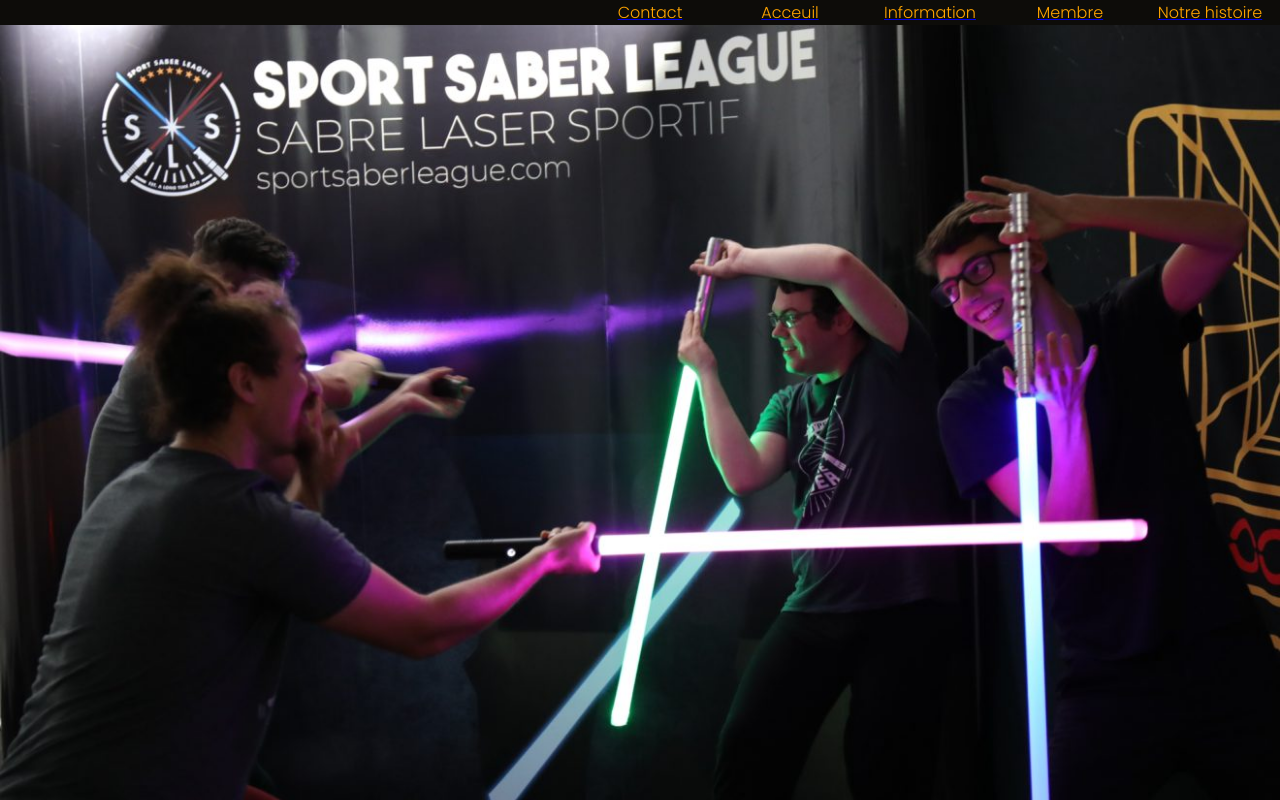
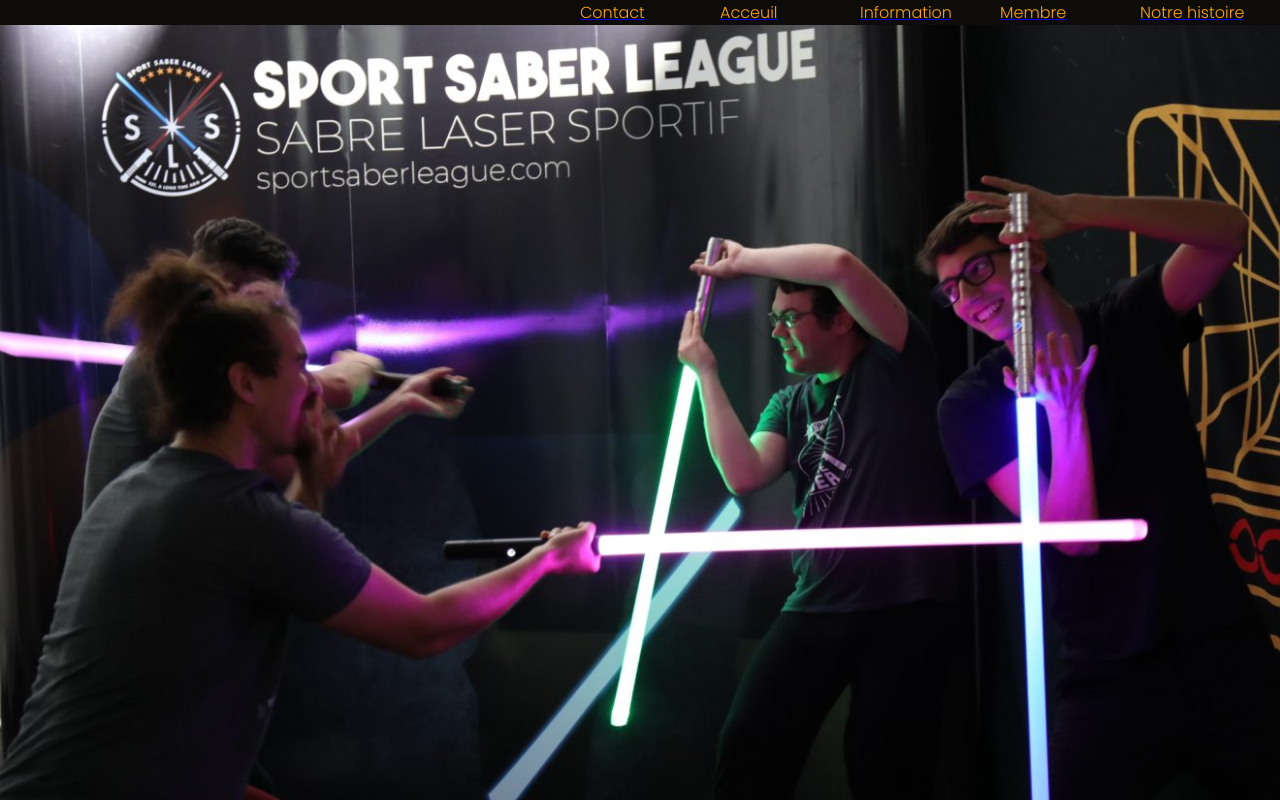
Before and after one commit to GitPatout/fightsaber, a React (Create React App) app: page / in a window 1280 px wide. Built offline with nearby package versions, Linux system fonts and the light colour scheme.

Commit message:
menu berger

```diff
--- a/package.json
+++ b/package.json
@@ -7,13 +7,17 @@
     "@testing-library/react": "^13.2.0",
     "@testing-library/user-event": "^13.5.0",
     "axios": "^0.27.2",
+    "convert-video": "^1.0.0",
+    "creditcards": "^4.2.0",
     "react": "^18.1.0",
     "react-burger-menu": "^3.0.8",
     "react-dom": "^18.1.0",
+    "react-final-form": "^6.5.9",
     "react-icons": "^4.3.1",
     "react-router": "^6.3.0",
     "react-router-dom": "^6.3.0",
     "react-scripts": "5.0.1",
+    "styled-components": "^5.3.5",
     "web-vitals": "^2.1.4"
   },
   "scripts": {
--- a/src/App.js
+++ b/src/App.js
@@ -1,12 +1,14 @@
 import Navbar from './Navbar/navbar.js';
 import './Navbar/navbar.css';
 import './App.css';
-import './Navbar/navbar';
+import video from './Navbar/navbar';
+
 
 function App() {
   return (
     <div className="app">
     <Navbar/>
+
     </div>
   );
 }
--- a/src/Navbar/navbar.css
+++ b/src/Navbar/navbar.css
@@ -23,7 +23,7 @@ nav {
 
 }
 .items {
-  text-align: center;
+
   /* style de lien de la barre menu */
   display: block;
   color: orange;
@@ -127,5 +127,7 @@ nav {
   position: absolute;
   z-index: -1;
 }
-
+.liste.active{
+  background-color: rgb(33 47 60);
 }
+}
--- a/src/Navbar/navbar.js
+++ b/src/Navbar/navbar.js
@@ -1,5 +1,6 @@
 import React from "react";
 import './navbar.css';
+
 
 export default function navbar() {
 
```
Also changed, not shown: 1 other file (tests, documents, lock files or other folders).
